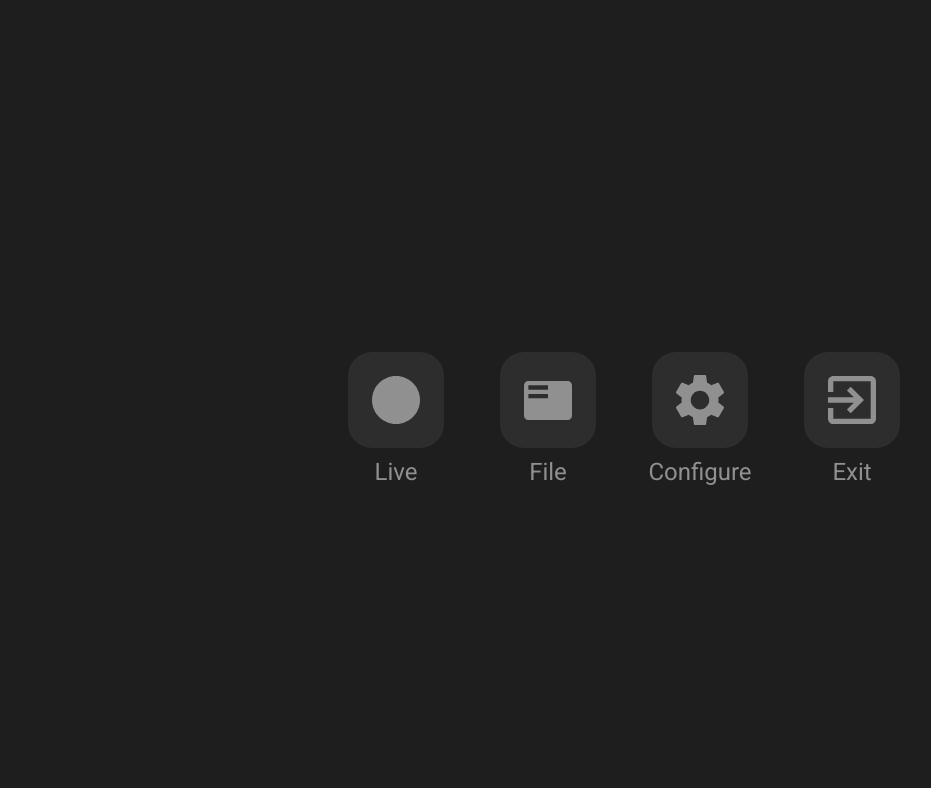
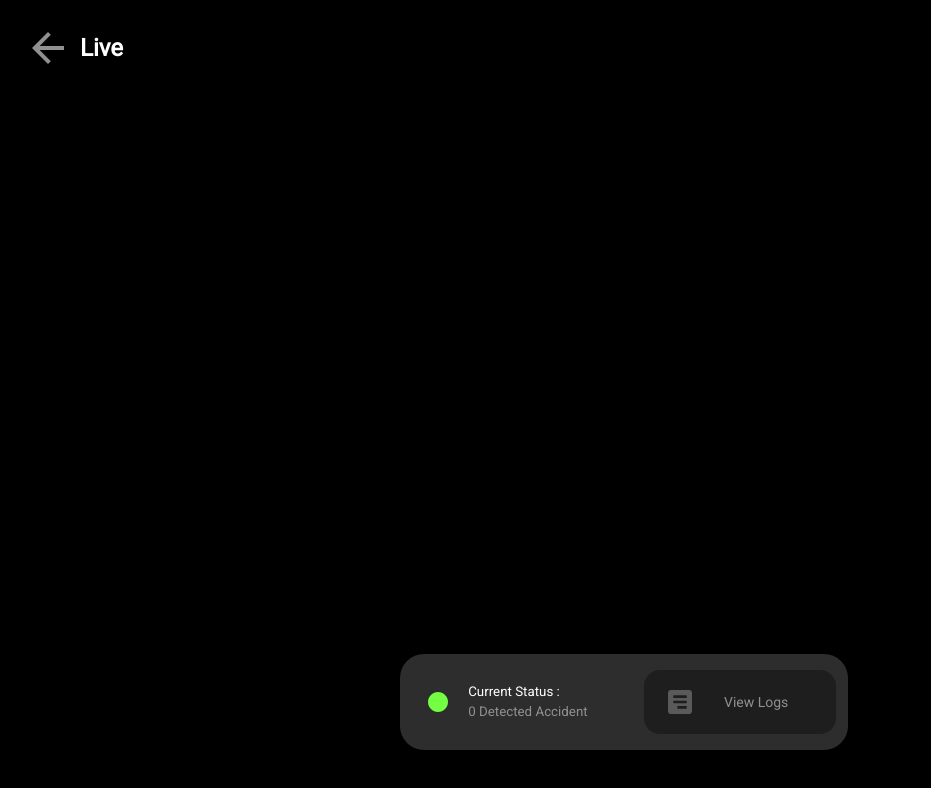
Before and after one commit to m-visaya/DVA, a React (Vite) app in the folder src/render/: page / in a window 1280 px wide. Shown: the top 788 px of the page, without its empty margins (16-947 px from the left). Built offline with nearby package versions, Linux system fonts and the light colour scheme.

Commit message:
temporarily points root to live

```diff
--- a/src/render/src/main.jsx
+++ b/src/render/src/main.jsx
@@ -1,10 +1,11 @@
 import React from "react";
 import ReactDOM from "react-dom/client";
-import Dashboard from "./dashboard";
+import Dashboard from "./Dashboard";
+import Live from "./Live";
 import "./index.css";
 
 ReactDOM.createRoot(document.getElementById("root")).render(
   <React.StrictMode>
-    <Dashboard />
+    <Live />
   </React.StrictMode>
 );
```
